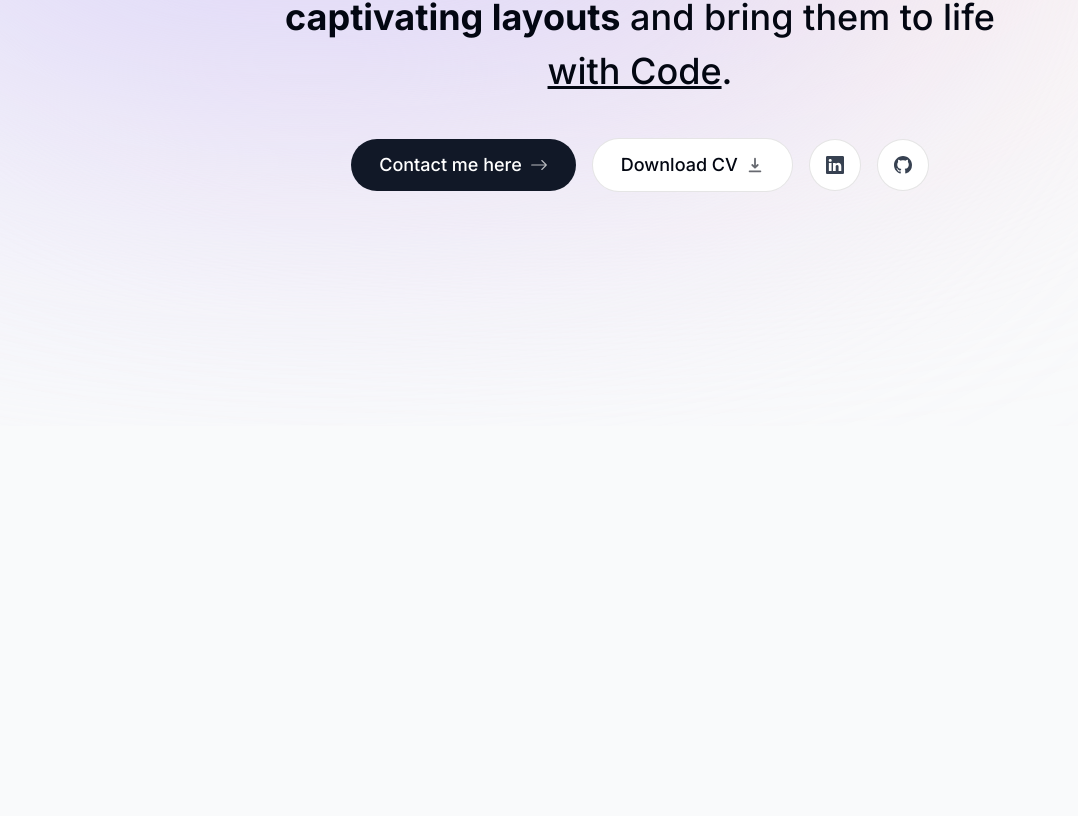
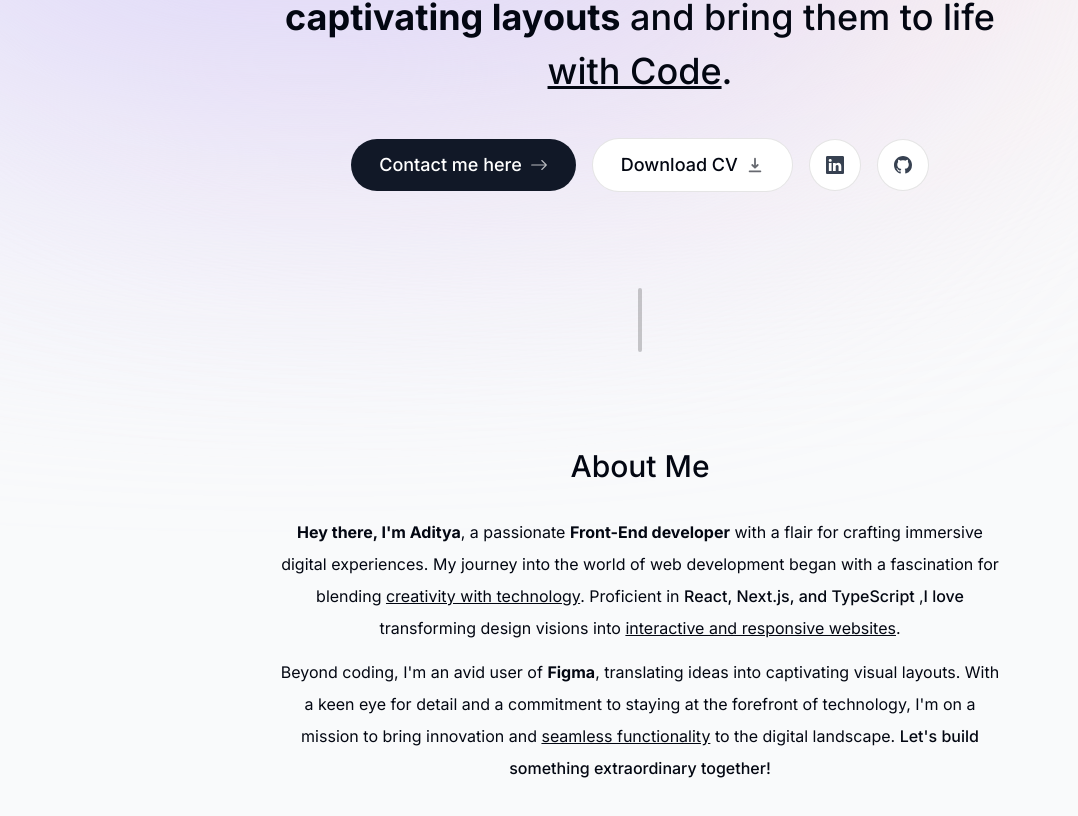
Before and after one commit to ImAdityaa12/Portfolio, a Next.js app: page / in a window 1280 px wide. Shown: the part 374-1190 px from the top of the page, without its empty margins (0-1078 px from the left). Before the commit the page ends 800 px from the top, so only its background shows below. Built offline with nearby package versions, Linux system fonts and the light colour scheme.

Commit message:
About Added

```diff
--- a/app/page.tsx
+++ b/app/page.tsx
@@ -1,10 +1,14 @@
+import About from "@/components/About";
 import Intro from "@/components/Intro";
+import SectionDivider from "@/components/Section-Divider";
 import Image from "next/image";
 
 export default function Home() {
   return (
     <main className="flex flex-col items-center px-4">
       <Intro />
+      <SectionDivider />
+      <About />
     </main>
   );
 }
--- /dev/null
+++ b/components/About.tsx
@@ -0,0 +1,44 @@
+"use client";
+
+import React from "react";
+import SectionHeading from "./Section-Heading";
+import { motion } from "framer-motion";
+const About = () => {
+  return (
+    <motion.section
+      className="mb-28 max-w-[45rem] text-center leading-8"
+      id="about"
+      initial={{ opacity: 0, y: 100 }}
+      animate={{ opacity: 1, y: 0 }}
+      transition={{ delay: 0.175 }}
+    >
+      <SectionHeading title="About Me" />
+      <p className="mb-3">
+        <span className="font-bold">Hey there, I&apos;m Aditya</span>, a
+        passionate <span className="font-bold">Front-End developer</span> with a
+        flair for crafting immersive digital experiences. My journey into the
+        world of web <span>development</span> began with a fascination for
+        blending <span className="underline">creativity with technology</span>.
+        Proficient in{" "}
+        <span className="font-medium">React, Next.js, and TypeScript </span>,
+        <span className="font-medium">I love</span> transforming design visions
+        into{" "}
+        <span className="underline">interactive and responsive websites</span>.
+      </p>
+      <p>
+        Beyond coding, I&apos;m an avid user of{" "}
+        <span className="font-bold">Figma</span>, translating ideas into
+        captivating visual layouts. With a keen eye for detail and a commitment
+        to staying at the forefront of technology, I&apos;m on a mission to
+        bring innovation and{" "}
+        <span className="underline">seamless functionality</span> to the digital
+        landscape.{" "}
+        <span className="font-medium">
+          Let&apos;s build something extraordinary together!
+        </span>
+      </p>
+    </motion.section>
+  );
+};
+
+export default About;
--- a/components/Intro.tsx
+++ b/components/Intro.tsx
@@ -44,7 +44,7 @@ const Intro = () => {
           </motion.span>
         </div>
       </div>
-      <motion.p
+      <motion.h1
         className="mb-10 mt-4 px-4 text-2xl font-medium !leading-[1.5] sm:text-4xl"
         initial={{ opacity: 0, y: 100 }}
         animate={{ opacity: 1, y: 0 }}
@@ -55,7 +55,7 @@ const Intro = () => {
         <span className="font-bold">captivating layouts</span> and{" "}
         <span> bring them to life</span>{" "}
         <span className="underline">with Code</span>.
-      </motion.p>
+      </motion.h1>
       <motion.div
         className="flex flex-col sm:flex-row justify-center items-center gap-4 px-4 text-lg font-medium"
         initial={{ opacity: 0, y: 100 }}
@@ -81,13 +81,15 @@ const Intro = () => {
         </a>
         <a
           href="https://www.linkedin.com/in/aditya-raj-gupta-089393215/"
-          className="bg-white p-4 text-gray-700 flex items-center rounded-full focus:scale-[115] hover:scale-[1.15] hover:text-gray-950 active:scale-105 transition border border-black/10"
+          target="_blank"
+          className="bg-white p-4 text-gray-700 flex items-center rounded-full focus:scale-[1.15] hover:scale-[1.15] hover:text-gray-950 active:scale-105 transition border border-black/10"
         >
           <BsLinkedin />
         </a>
         <a
           href="https://github.com/ImAdityaa12"
-          className="bg-white p-4 text-gray-700 flex items-center rounded-full focus:scale-[115] hover:scale-[1.15] hover:text-gray-950 active:scale-105 transition border border-black/10"
+          target="_blank"
+          className="bg-white p-4 text-gray-700 flex items-center rounded-full focus:scale-[1.15] hover:scale-[1.15] hover:text-gray-950 active:scale-105 transition border border-black/10"
         >
           <BsGithub />
         </a>
--- /dev/null
+++ b/components/Section-Divider.tsx
@@ -0,0 +1,15 @@
+"use client";
+import React from "react";
+import { motion } from "framer-motion";
+const SectionDivider = () => {
+  return (
+    <motion.div
+      className="bg-black/20 my-24 h-16 w-1 rounded-full hidden sm:block"
+      initial={{ opacity: 0, y: 100 }}
+      animate={{ opacity: 1, y: 0 }}
+      transition={{ delay: 0.4 }}
+    ></motion.div>
+  );
+};
+
+export default SectionDivider;
--- /dev/null
+++ b/components/Section-Heading.tsx
@@ -0,0 +1,7 @@
+import React from "react";
+
+const SectionHeading = ({ title }: { title: string }) => {
+  return <h2 className="text-3xl font-medium capitalize mb-8">{title}</h2>;
+};
+
+export default SectionHeading;
```
